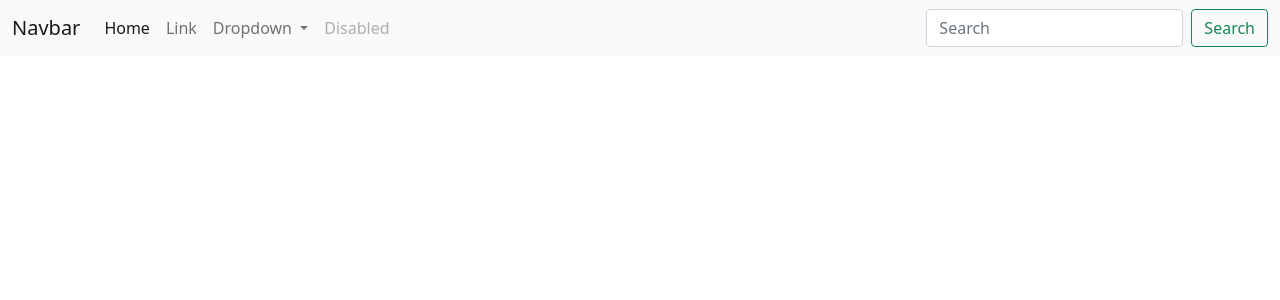
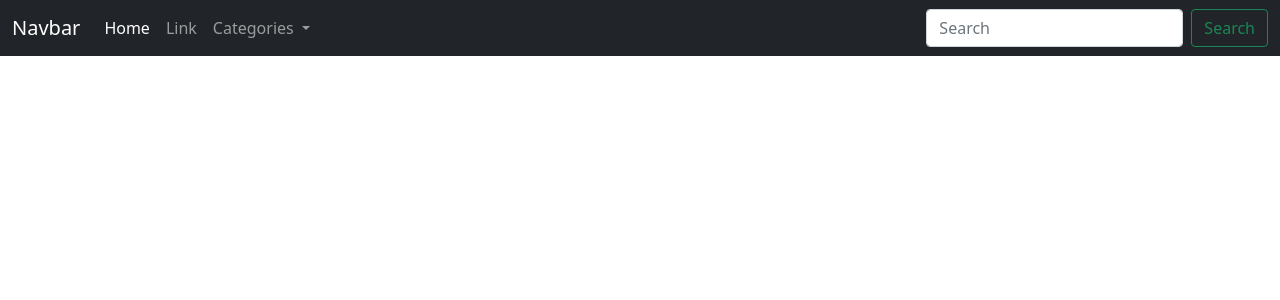
Before and after one commit to MarkD117/craftmasters, a Django app: page / in a window 1280 px wide. Shown: the top 300 px of the page. Run offline with Django 3.2, Linux system fonts and the light colour scheme; data that the repository does not hold is empty; parts of the project's set-up code (start-up, migrations or seed data) failed here and were passed over.

Commit message:
Render categories as dropdown items in nav menu

```diff
--- a/blog/views.py
+++ b/blog/views.py
@@ -1,8 +1,12 @@
 from django.shortcuts import render
 from django.views import generic, View
-
+from .models import Category
 
 class LandingPage(View):
+    # Specifying the template name
+    template_name = 'index.html'
 
     def get(self, request, *args, **kwargs):
-        return render(request, 'index.html')
+        categories = Category.objects.all()
+        context = {'categories': categories}
+        return render(request, self.template_name, context)
--- a/templates/base.html
+++ b/templates/base.html
@@ -12,7 +12,7 @@
 </head>
 <body>
 
-    <nav class="navbar navbar-expand-lg navbar-light bg-light">
+    <nav class="navbar navbar-expand-lg navbar-dark bg-dark">
         <div class="container-fluid">
             <a class="navbar-brand" href="#">Navbar</a>
             <button class="navbar-toggler" type="button" data-bs-toggle="collapse" data-bs-target="#navbarSupportedContent" aria-controls="navbarSupportedContent" aria-expanded="false" aria-label="Toggle navigation">
@@ -28,17 +28,13 @@
                     </li>
                     <li class="nav-item dropdown">
                         <a class="nav-link dropdown-toggle" href="#" id="navbarDropdown" role="button" data-bs-toggle="dropdown" aria-expanded="false">
-                  Dropdown
+                            Categories
                         </a>
                         <ul class="dropdown-menu" aria-labelledby="navbarDropdown">
-                  <li><a class="dropdown-item" href="#">Action</a></li>
-                  <li><a class="dropdown-item" href="#">Another action</a></li>
-                  <li><hr class="dropdown-divider"></li>
-                  <li><a class="dropdown-item" href="#">Something else here</a></li>
+                            {% for category in categories %}
+                                <li><a class="dropdown-item" href="#">{{ category.category_name }}</a></li>
+                            {% endfor %}
                         </ul>
-              </li>
-              <li class="nav-item">
-                <a class="nav-link disabled" href="#" tabindex="-1" aria-disabled="true">Disabled</a>
                     </li>
                 </ul>
                 <form class="d-flex">
```
Lines whose indentation alone changed are shown as unchanged.
